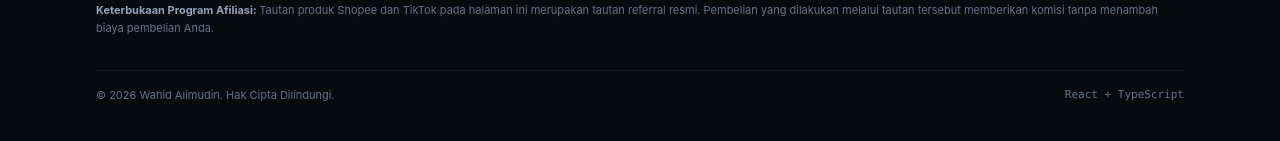
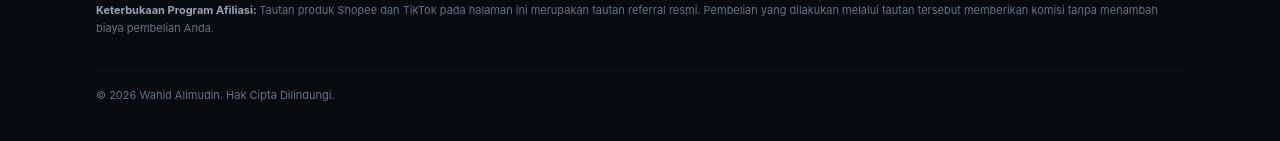
Before and after one commit to wahid672/Wahid-dev, a React (Vite) app: page / in a window 1280 px wide. Shown: the part 6751-6892 px from the top of the page. Built offline with nearby package versions, Linux system fonts and the light colour scheme.

Commit message:
chore: hapus teks React + TypeScript di footer

```diff
--- a/src/components/Footer.tsx
+++ b/src/components/Footer.tsx
@@ -36,13 +36,8 @@ export const Footer: React.FC = () => {
           </p>
         </div>
 
-        <div className="flex flex-col sm:flex-row items-center justify-between gap-4 pt-4 border-t border-slate-200 dark:border-obsidian-850 text-slate-500 text-[11px]">
-          <div>
-            &copy; 2026 Wahid Alimudin. Hak Cipta Dilindungi.
-          </div>
-          <div className="font-mono">
-            React + TypeScript
-          </div>
+        <div className="pt-4 border-t border-slate-200 dark:border-obsidian-850 text-slate-500 text-[11px] text-center sm:text-left">
+          &copy; 2026 Wahid Alimudin. Hak Cipta Dilindungi.
         </div>
       </div>
     </footer>
```
